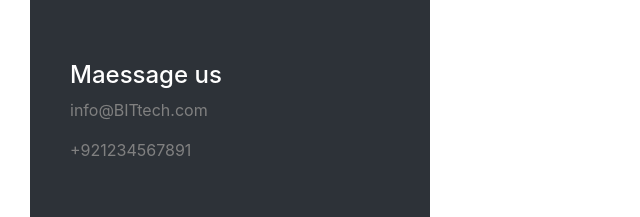
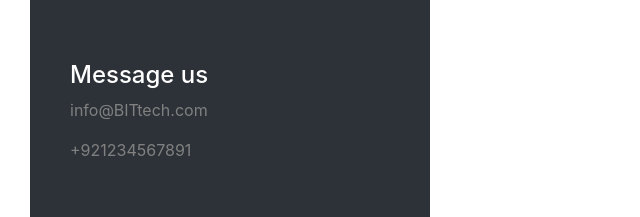
Before and after one commit to Anwar007-DEV/BITtech, a plain HTML site: page contact.html in a window 1280 px wide. Shown: the part 540-757 px from the top of the page, 0-640 px from the left. Drawn offline with nearby package versions, Linux system fonts and the light colour scheme; files that its build step writes are made by us from their sources.

Commit message:
Update contact.html

```diff
--- a/contact.html
+++ b/contact.html
@@ -96,7 +96,7 @@
 
 
 <br>
-<h4   align="" style="color: white;" >Maessage us</h4>
+<h4   align="" style="color: white;" >Message us</h4>
 
 <p   align="" style="color:grey;" >info@BITtech.com</p>
 <p   align="" style="color:grey;" >+921234567891</p>
```
